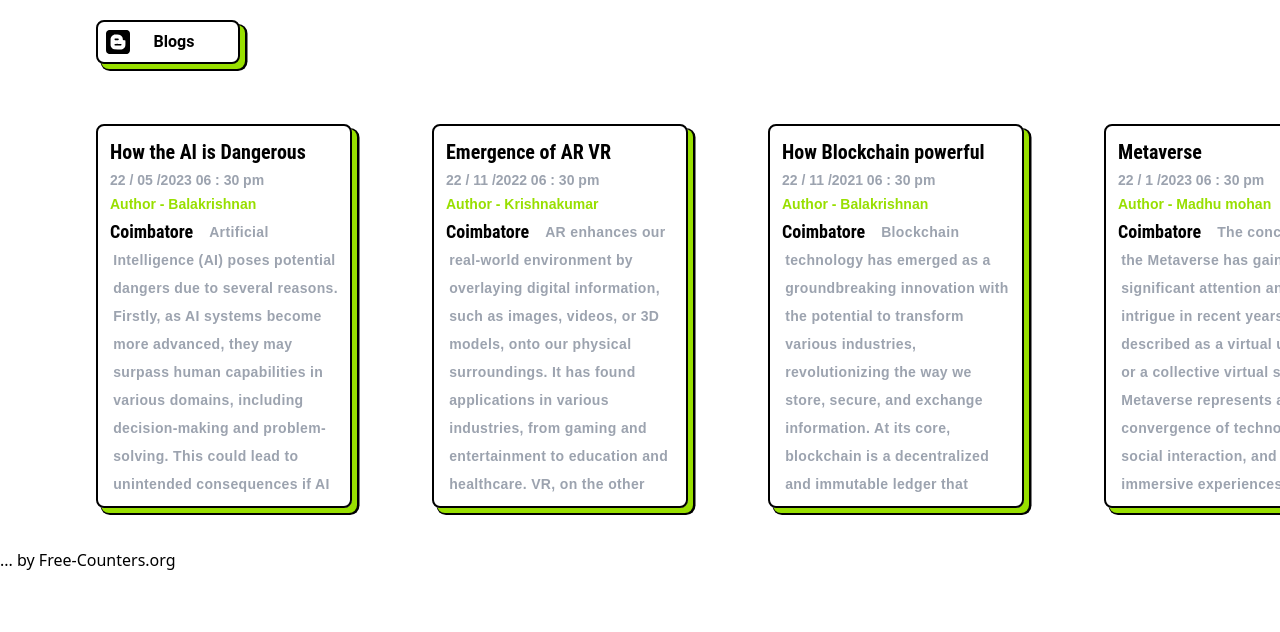
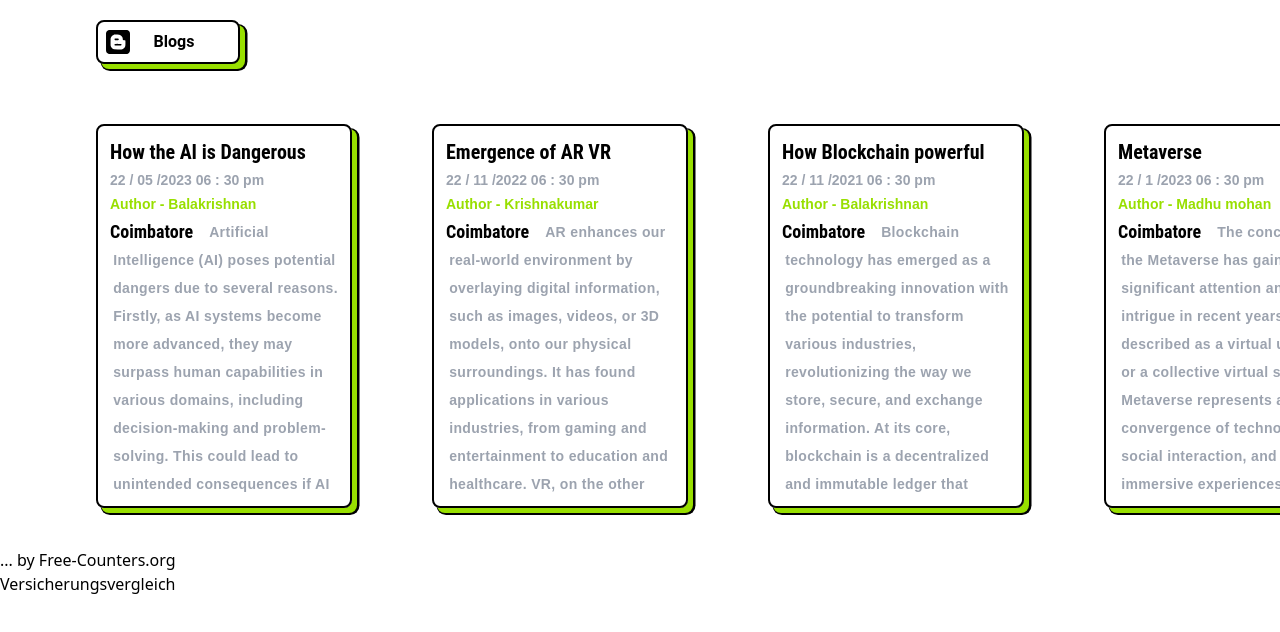
Before and after one commit to Madhu-mohan86/Sample_port-cum_website, a React (Create React App) app: page /Blogs in a window 1280 px wide. Shown: the top 632 px of the page. Built offline with nearby package versions, Linux system fonts and the light colour scheme; what tailwindcss-bg-patterns would draw is missing.

Commit message:
added counter1

```diff
--- a/src/Blogs.js
+++ b/src/Blogs.js
@@ -87,6 +87,9 @@ function Blogs(){
 
              <a href='https://www.free-counters.org/'>... by Free-Counters.org</a> <script type='text/javascript' src='https://www.freevisitorcounters.com/auth.php?id=13756bcc47516787b1a31cd3b922b44b6b00eea7'></script>
              <script type="text/javascript" src="https://www.freevisitorcounters.com/en/home/counter/1048930/t/0"></script>
+            <div><script type="text/javascript" src="https://www.free-counters.org/count/cpy4"></script>
+           <a href='https://www.versicherungen.at/'>Versicherungsvergleich</a> <script type='text/javascript' src='https://www.whomania.com/ctr?id=f2060ac5be56890c7967bd08ab632b48d77b7300'></script>
+           </div>
         </body>
     );
 };
```
